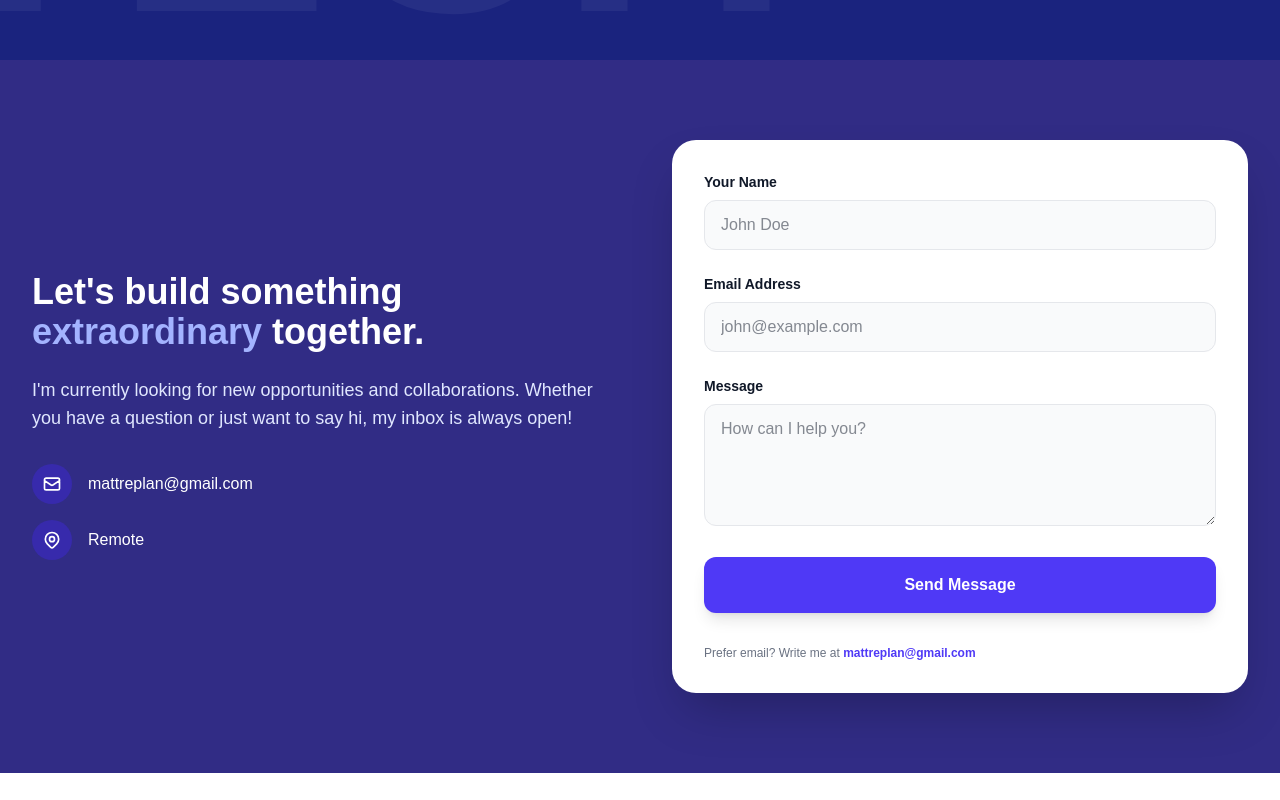
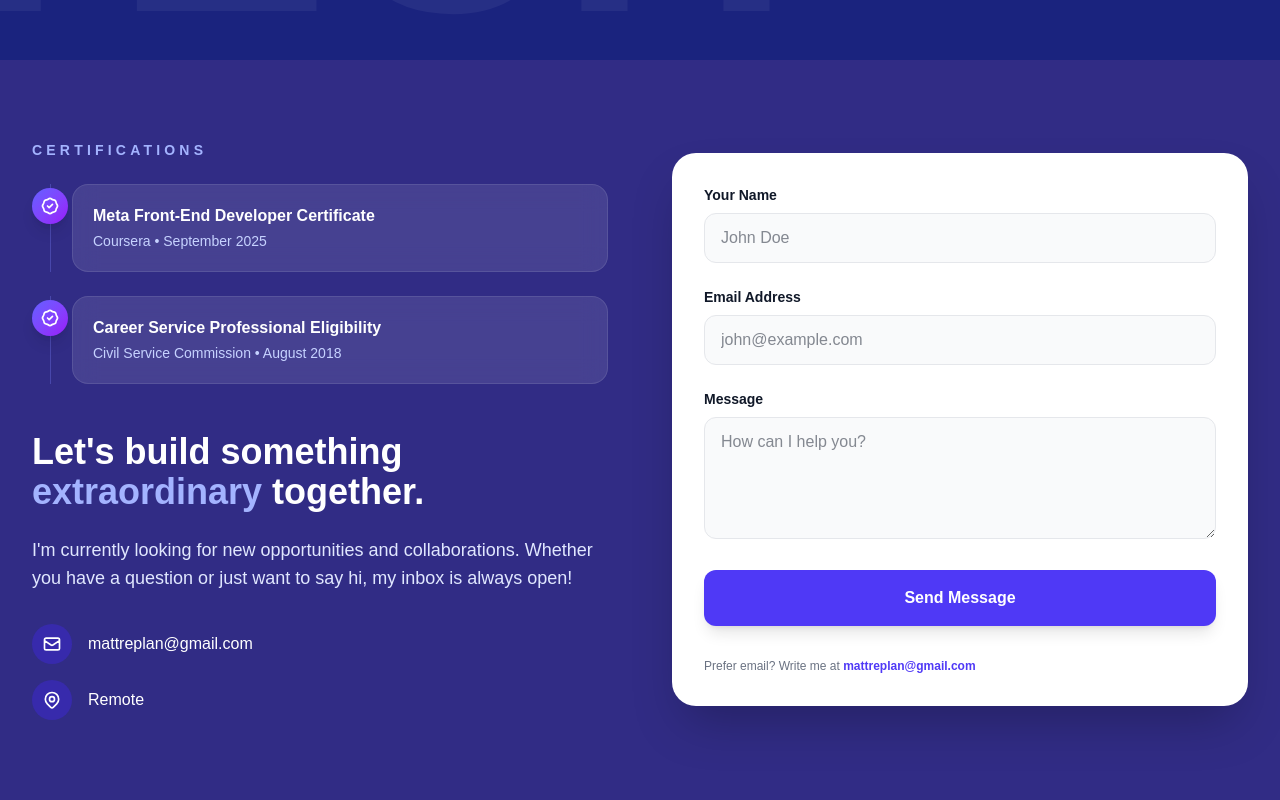
Before and after one commit to CMLReplan/portfolio, a Next.js app: page / in a window 1280 px wide. Shown: the part 3166-3966 px from the top of the page. Before the commit the page ends 3939 px from the top, so only its background shows below. Built offline with nearby package versions, Linux system fonts and the light colour scheme.

Commit message:
Add certificates section and react-icons badge to contact

```diff
--- a/package.json
+++ b/package.json
@@ -11,7 +11,8 @@
   "dependencies": {
     "next": "16.1.4",
     "react": "19.2.3",
-    "react-dom": "19.2.3"
+    "react-dom": "19.2.3",
+    "react-icons": "^5.5.0"
   },
   "devDependencies": {
     "@tailwindcss/postcss": "^4",
--- a/src/components/Contact.js
+++ b/src/components/Contact.js
@@ -1,5 +1,7 @@
 "use client";
 import React from "react";
+import {HiOutlineBadgeCheck} from "react-icons/hi";
+import { CERTIFICATES } from "@/lib/constants";
 
 export default function Contact() {
   return (
@@ -7,15 +9,52 @@ export default function Contact() {
       <div className="max-w-7xl mx-auto px-4 sm:px-6 lg:px-8">
         <div className="grid grid-cols-1 lg:grid-cols-2 gap-16 items-center">
           <div>
+            {/* Certifications */}
+            <div className="mb-12">
+              <h3 className="text-sm font-black text-indigo-300 uppercase tracking-[0.3em] mb-6">
+                Certifications
+              </h3>
+
+              <div className="space-y-6">
+                {CERTIFICATES.map((cert) => (
+                  <div
+                    key={`${cert.name}-${cert.date}`}
+                    className="group relative pl-10"
+                  >
+                    {/* Timeline line */}
+                    <div className="absolute left-[18px] top-0 bottom-0 w-px bg-indigo-400/30" />
+
+                    {/* Icon */}
+                    <div className="absolute left-0 top-1 w-9 h-9 rounded-full bg-gradient-to-br from-indigo-500 to-purple-600 flex items-center justify-center shadow-lg transition-shadow group-hover:shadow-indigo-500/40">
+                      <HiOutlineBadgeCheck className="w-5 h-5 text-white" />
+                    </div>
+
+                    {/* Card */}
+                    <div className="bg-white/10 backdrop-blur-md border border-white/10 rounded-2xl p-5 hover:bg-white/15 transition-all">
+                      <p className="font-bold text-white leading-snug">
+                        {cert.name}
+                      </p>
+                      <p className="text-indigo-200 text-sm mt-1">
+                        {cert.issuer} • {cert.date}
+                      </p>
+                    </div>
+                  </div>
+                ))}
+              </div>
+            </div>
+
+
             <h2 className="text-4xl font-extrabold mb-6">
               Let&apos;s build something{" "}
               <span className="text-indigo-300">extraordinary</span> together.
             </h2>
+
             <p className="text-indigo-100 text-lg mb-8">
               I&apos;m currently looking for new opportunities and collaborations.
               Whether you have a question or just want to say hi, my inbox is
               always open!
             </p>
+
             <div className="space-y-4">
               <div className="flex items-center space-x-4">
                 <div className="w-10 h-10 bg-indigo-800 rounded-full flex items-center justify-center">
@@ -35,6 +74,7 @@ export default function Contact() {
                 </div>
                 <span>mattreplan@gmail.com</span>
               </div>
+
               <div className="flex items-center space-x-4">
                 <div className="w-10 h-10 bg-indigo-800 rounded-full flex items-center justify-center">
                   <svg
@@ -71,14 +111,15 @@ export default function Contact() {
               {/* Formspree helpers */}
               <input
                 type="hidden"
-                name="_next"
+                name="_subject"
                 value="New Portfolio Message"
               />
               <input
                 type="hidden"
                 name="_next"
-                value="https://portfolio-ruby-two-icrt7lpso8.vercel.app/#contact"
+                value="https://portfolio-ruby-two-icrt7lpso8.vercel.app/thank-you"
               />
+
               <div>
                 <label className="block text-sm font-semibold mb-2">
                   Your Name
@@ -119,11 +160,12 @@ export default function Contact() {
               </div>
 
               <button
-                  className="w-full py-4 bg-indigo-600 text-white rounded-xl font-bold hover:bg-indigo-700 transition-all shadow-lg flex items-center justify-center space-x-2 disabled:opacity-50"
+                className="w-full py-4 bg-indigo-600 text-white rounded-xl font-bold hover:bg-indigo-700 transition-all shadow-lg flex items-center justify-center disabled:opacity-50"
                 type="submit"
               >
                 Send Message
               </button>
+
               <p className="text-xs text-gray-500 pt-2">
                 Prefer email? Write me at{" "}
                 <a
```
Also changed, not shown: 1 other file (tests, documents, lock files or other folders). Lines whose indentation alone changed are shown as unchanged.
